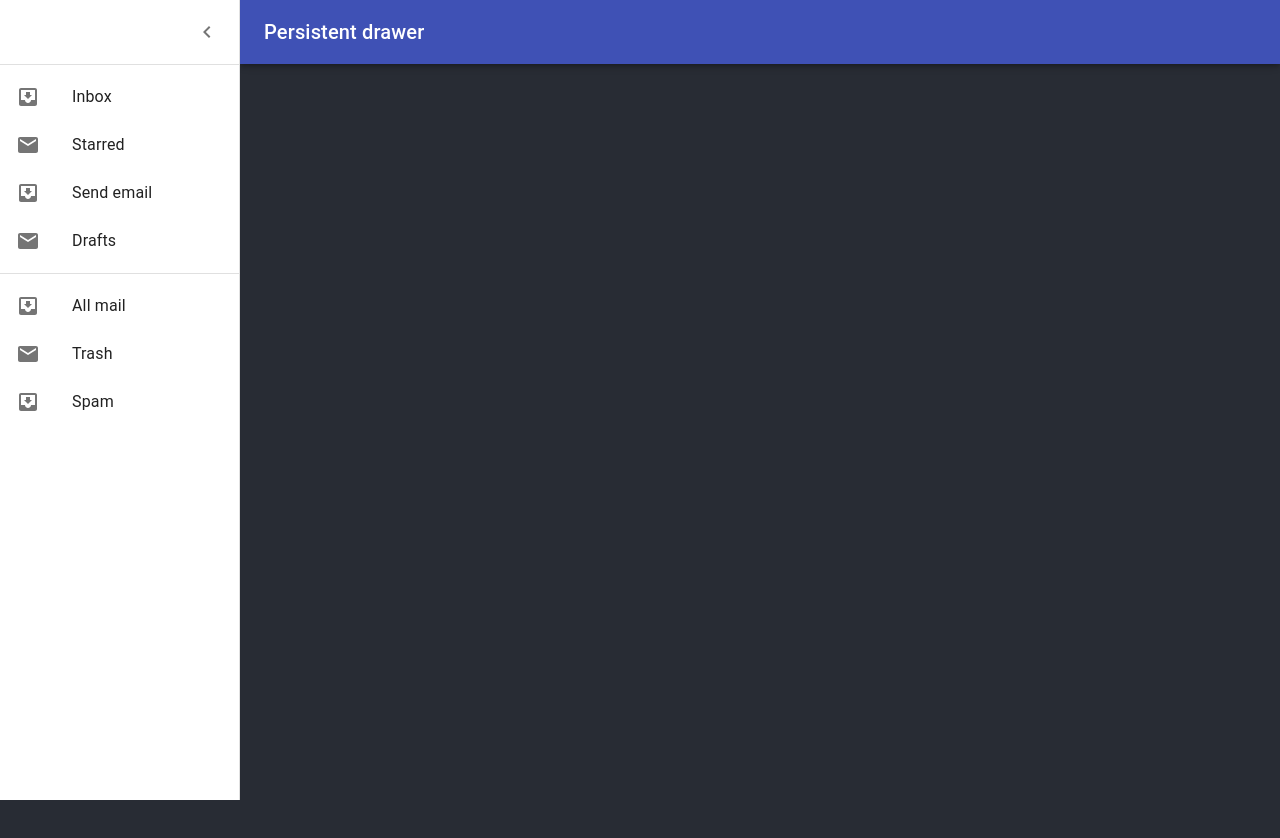
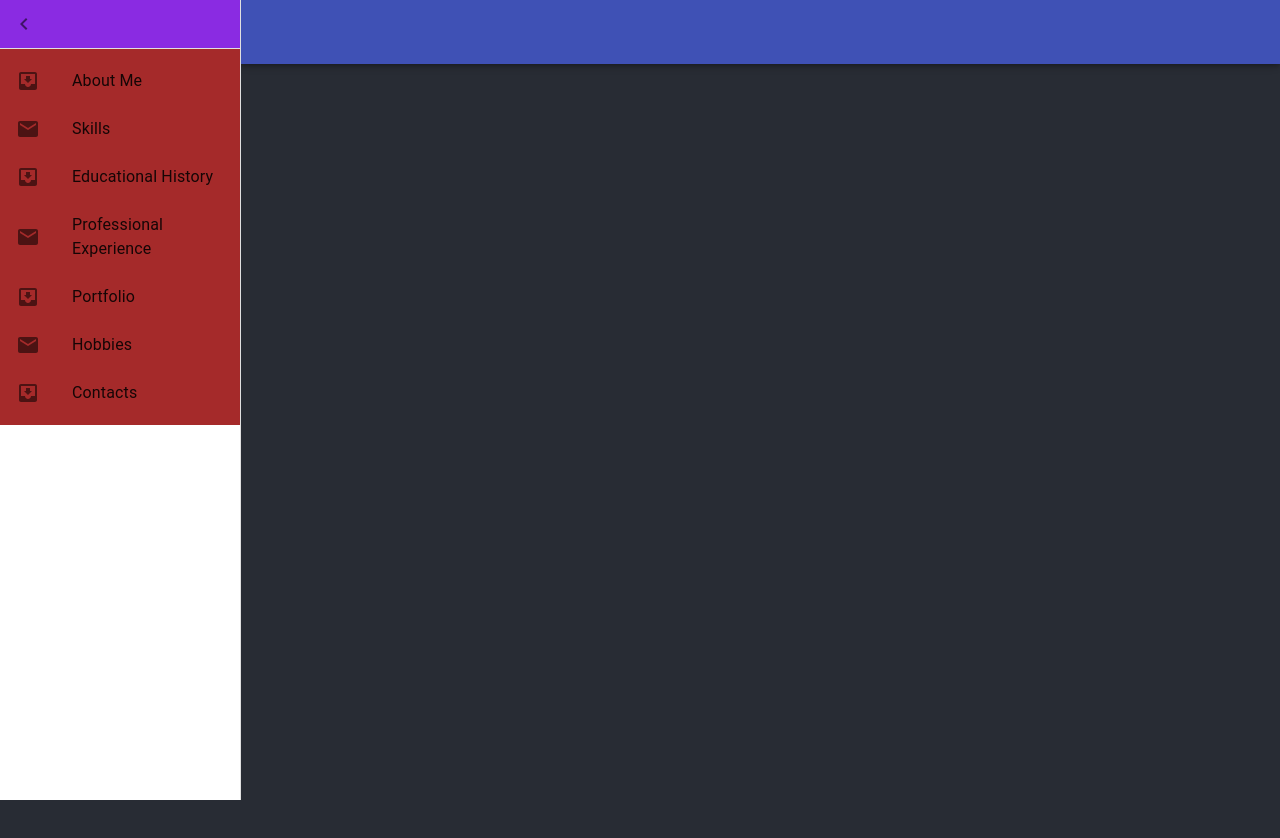
Before and after one commit to DavidFerreira13/CurriculumVitae-Website, a React (Create React App) app in the folder cv-website/: page / in a window 1280 px wide. Both pictures are taken after a click on the button 36 px from the left and 32 px from the top of the page. Shown: the top 838 px of the page. Built offline with nearby package versions, Linux system fonts and the light colour scheme.

Commit message:
trying to change colors on the sidebar

```diff
--- /dev/null
+++ b/cv-website/src/Drawer.css
@@ -0,0 +1,10 @@
+.PhotoHeader{
+    background-color: blueviolet;
+}
+.PhotoHeadere{
+    background-color: brown;
+}
+main{
+    background-color: blue;
+    color: blue;
+}
--- a/cv-website/src/Drawer.js
+++ b/cv-website/src/Drawer.js
@@ -1,3 +1,4 @@
+import "./Drawer.css";
 import React from 'react';
 import clsx from 'clsx';
 import { makeStyles, useTheme } from '@material-ui/core/styles';
@@ -104,9 +105,9 @@ export default function PersistentDrawerLeft() {
   };
 
   return (
+      <main>
         <ThemeProvider theme={theme}>
-        <div className={classes.root}>
-        <CssBaseline/>
+            <div  className="PhotoHeader" >
             <AppBar
                 position="fixed"
                 className={clsx(classes.appBar, {
@@ -123,13 +124,9 @@ export default function PersistentDrawerLeft() {
                     >
                         <MenuIcon />
                     </IconButton>
-            <Typography variant="h6" noWrap>
-                Persistent drawer
-            </Typography>
                 </Toolbar>
             </AppBar>
             <Drawer
-            className={classes.drawer}
                 variant="persistent"
                 anchor="left"
                 open={open}
@@ -137,23 +134,14 @@ export default function PersistentDrawerLeft() {
                 paper: classes.drawerPaper,
                 }}
             >
-            <div className={classes.drawerHeader}>
+                <div className="PhotoHeader">
                 <IconButton onClick={handleDrawerClose}>
                     {theme.direction === 'ltr' ? <ChevronLeftIcon /> : <ChevronRightIcon />}
                 </IconButton>
                 </div>
                 <Divider />
-            <List>
-            {['Inbox', 'Starred', 'Send email', 'Drafts'].map((text, index) => (
-                <ListItem button key={text}>
-                <ListItemIcon>{index % 2 === 0 ? <InboxIcon /> : <MailIcon />}</ListItemIcon>
-                <ListItemText primary={text} />
-                </ListItem>
-            ))}
-            </List>
-            <Divider />
-            <List>
-            {['All mail', 'Trash', 'Spam'].map((text, index) => (
+                <List className="PhotoHeadere" >
+                {["About Me", 'Skills', 'Educational History', 'Professional Experience', 'Portfolio', "Hobbies", "Contacts"].map((text, index) => (
                     <ListItem button key={text}>
                     <ListItemIcon>{index % 2 === 0 ? <InboxIcon /> : <MailIcon />}</ListItemIcon>
                     <ListItemText primary={text} />
@@ -163,5 +151,6 @@ export default function PersistentDrawerLeft() {
             </Drawer>
             </div>
         </ThemeProvider>
+    </main>
   );
 }
```
Lines whose indentation alone changed are shown as unchanged.
